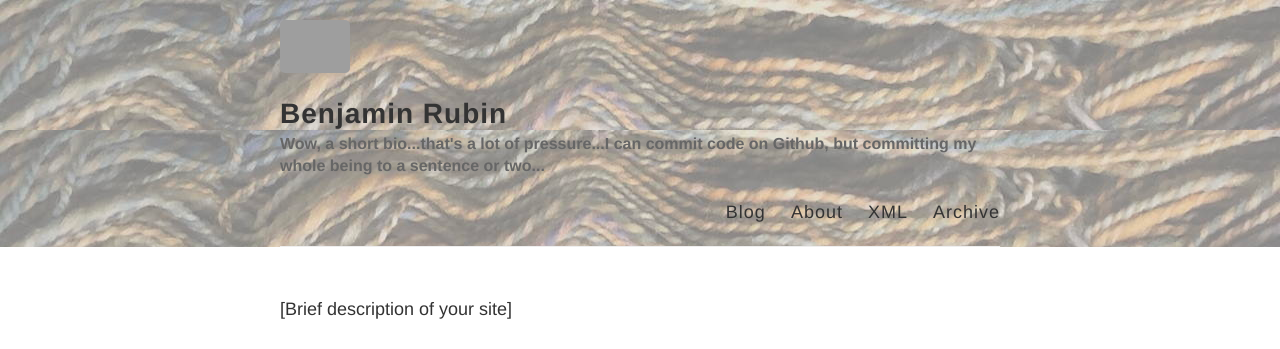
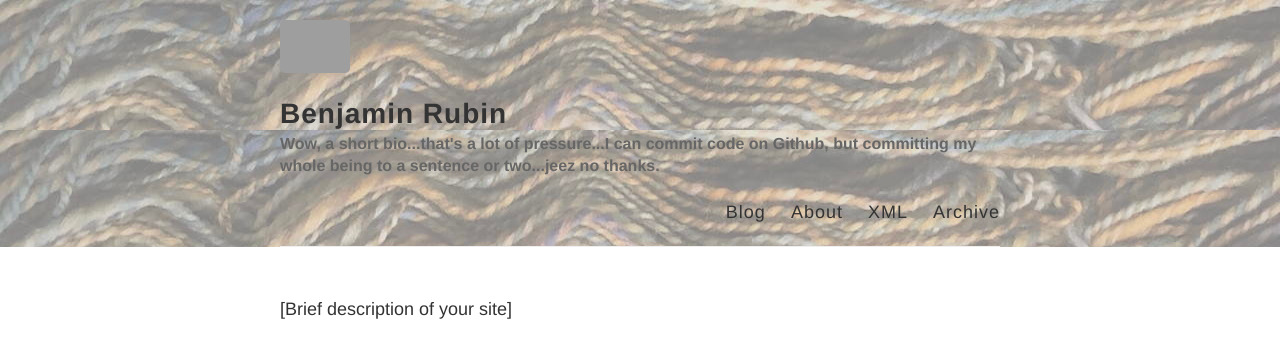
Before and after one commit to ben-rub1n/ben-rub1n.github.io, a Jekyll site: the page built from index.html, in a window 1280 px wide. Shown: the top 349 px of the page. Built offline with Jekyll 4.4.1, drawn with Linux system fonts in a browser that asks for light colours; grey boxes are pictures that could not be loaded.

Commit message:
Update _config.yml

```diff
--- a/_config.yml
+++ b/_config.yml
@@ -6,7 +6,7 @@
 name: Benjamin Rubin
 
 # Short bio or description (displayed in the header)
-description: Wow, a short bio...that's a lot of pressure...I can commit code on Github, but committing my whole being to a sentence or two...
+description: Wow, a short bio...that's a lot of pressure...I can commit code on Github, but committing my whole being to a sentence or two...jeez no thanks.
 
 # URL of your avatar or profile pic
 avatar: https://raw.githubusercontent.com/ben-rub1n/ben-rub1n.github.io/master/images/new_headshot.jpg
```
